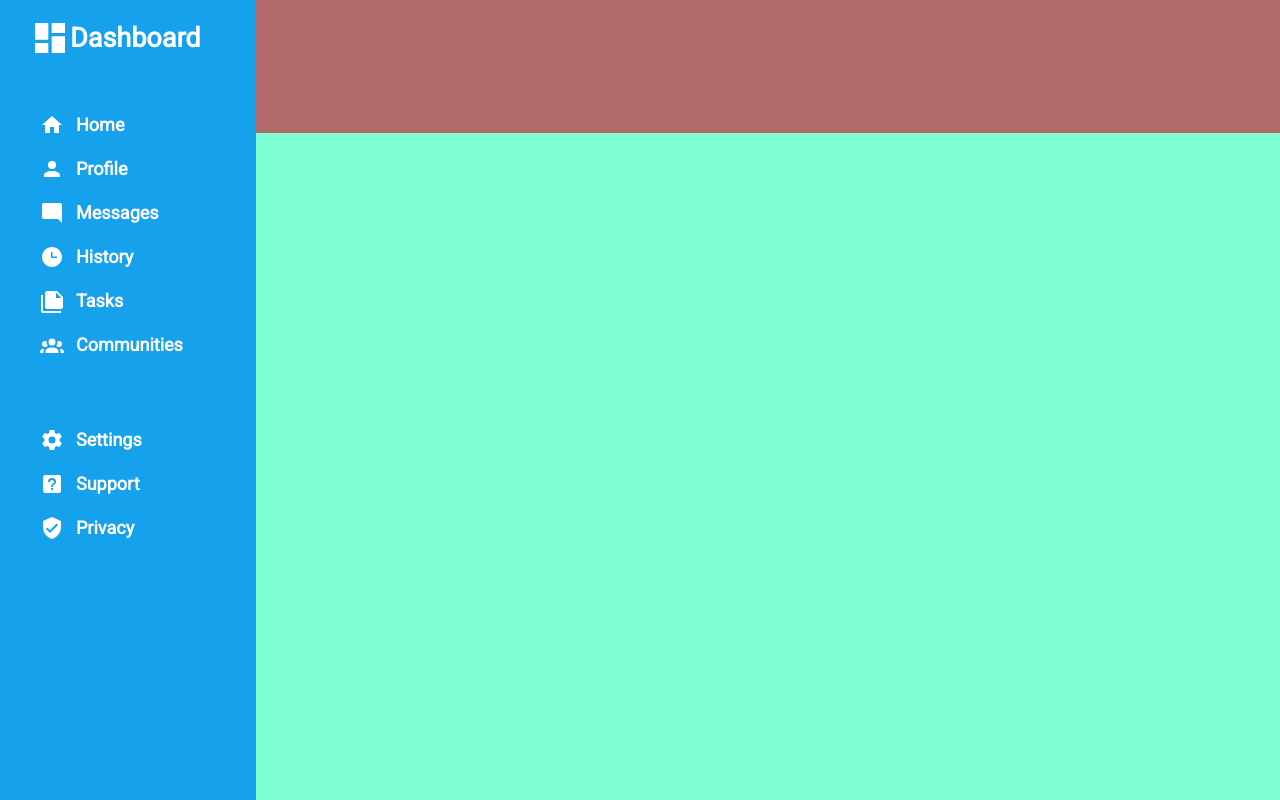
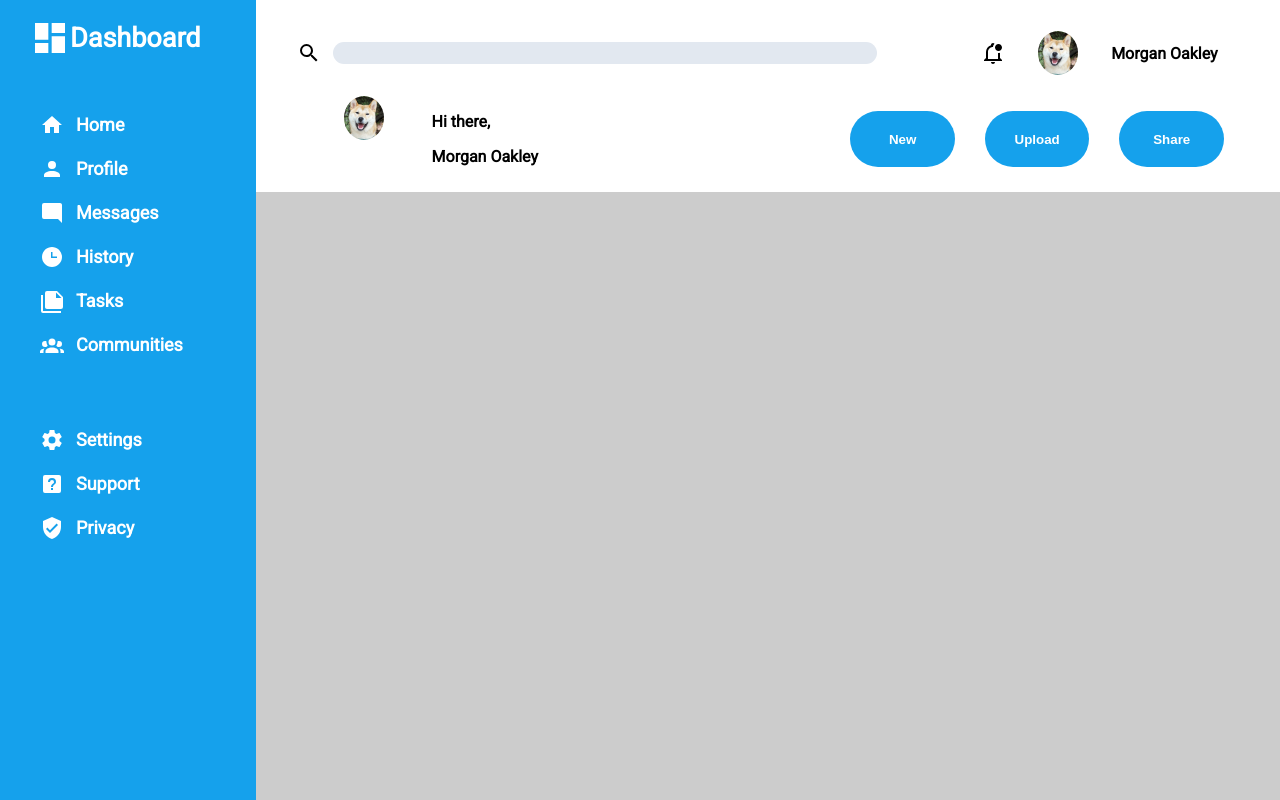
Before and after one commit to kenizaya/admin-dashboard, a plain HTML site: page index.html in a window 1280 px wide. Drawn offline with Linux system fonts and the light colour scheme.

Commit message:
Add top header

```diff
--- a/index.html
+++ b/index.html
@@ -10,7 +10,35 @@
 <body>
     <div class="container">
         <div class="header">
+            <div class="header-elements">
+                <div class="first-head">
+                    <img src="./assets/header/search.svg" alt="search icon">
+                    <input type="seach" id="search">
 
+                    <div class="first-end">
+                        <img src="./assets/header/notif.svg" alt="notification icon">
+                        <img src="./assets/header/pp.jpg" class="pp" alt="cute doggo">
+
+                        <span>Morgan Oakley</span>
+                    </div>
+                </div>
+
+
+                <div class="second-head">
+                    <img src="./assets/header/pp.jpg" class="pp" alt="cute doggo">
+                    <div class="greeting">
+                        <p>Hi there,</p>
+                        <p>Morgan Oakley</p>
+                    </div>
+
+                    <div class="buttons">
+
+                    </div>
+                    <button>New</button>
+                    <button>Upload</button>
+                    <button>Share</button>
+                </div>
+            </div>
         </div>
 
         <div class="sidebar">
--- a/style.css
+++ b/style.css
@@ -4,6 +4,7 @@ body {
     margin: 0;
     padding: 0;
     font-family: Roboto, sans-serif;
+    font-weight: bold;
 }
 
 .container {
@@ -21,8 +22,17 @@ body {
 }
 
 .header {
-    background-color: rgb(179, 106, 106);
+    background-color: white;
     grid-area: header;
+}
+
+.header-elements {
+    display: grid;
+    grid-template-rows: 1fr 1fr;
+    grid-template-columns: 1fr;
+    /* justify-content: center; */
+    padding: 1% 4%;
+
 }
 
 .sidebar {
@@ -32,7 +42,7 @@ body {
 }
 
 .main {
-    background-color: aquamarine;
+    background-color: #cccccc;
     grid-area: main;
 }
 
@@ -53,3 +63,49 @@ a {
 li a:hover {
     text-decoration: underline;
 }
+
+.pp {
+    width: 40px;
+    border-radius: 50%;
+    justify-self: center;
+}
+
+.first-head {
+    display: grid;
+    grid-template-columns: 0.2fr 3fr 2fr;
+    align-items: center;
+}
+
+.first-end {
+    justify-self: center;
+    display: grid;
+    grid-template-columns: 1fr 1fr 1fr;
+    justify-items: end;
+    align-items: center;
+}
+
+.second-head {
+    grid-row: 2;
+    display: grid;
+    grid-template-columns: 1fr 2fr 1fr 1fr 1fr 1fr;
+    justify-content: space-evenly;
+}
+
+input {
+    background-color: #e2e8f0;
+    border: none;
+    outline: none;
+    border-radius: 12px;
+    height: 20px;
+}
+
+button {
+    background-color: #15a1ec;
+    border: none;
+    border-radius: 60px;
+    margin: 15px;
+    padding: 0;
+    color: white;
+    font-weight: bold;
+
+}
```
Also changed, not shown: assets/header/notif.svg (added), assets/header/pp.jpg (added), assets/header/search.svg (added).
